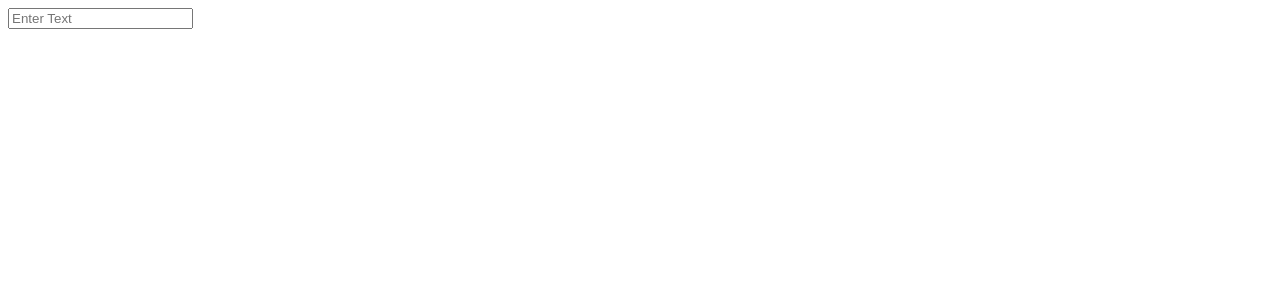
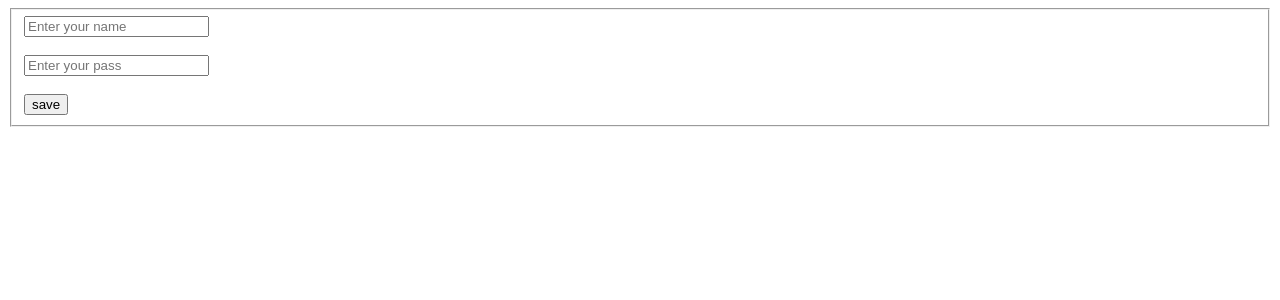
Before and after one commit to devtushar001/React, a React (Vite) app in the folder my-react-app/: page / in a window 1280 px wide. Shown: the top 300 px of the page. Built offline with nearby package versions, Linux system fonts and the light colour scheme.

Commit message:
dangerous usestate

```diff
--- a/my-react-app/src/FormState.jsx
+++ b/my-react-app/src/FormState.jsx
@@ -0,0 +1,33 @@
+import React from "react";
+import { useState  } from "react";
+
+const FormState = () => {
+  let [input,SetInput]=useState({
+    name:"",
+    pass:""
+
+  })
+  function done(e){
+       let {name,value}=    e.target
+    SetInput({...input,[name]:value})
+    console.log(input,"kya mil rha");
+
+  }
+  return (
+    <div>
+  <fieldset>
+      <form>
+        <input  type='text' name='name'  value= {input.name} onChange={done}  placeholder='Enter your name'/>
+        <br></br>
+        <br></br>
+        <input  type='password'  name='pass' value={input.pass} onChange={done} placeholder='Enter your pass'/>
+        <br></br>
+        <br></br>
+       <button> save</button>
+      </form>
+      </fieldset>
+    </div>
+  )
+}
+
+export default FormState;
--- a/my-react-app/src/main.jsx
+++ b/my-react-app/src/main.jsx
@@ -1,11 +1,13 @@
 import { StrictMode } from 'react'
 import { createRoot } from 'react-dom/client'
-import FormInput from './FormInput'
+import FormState from './FormState'
+// import FormInput from './FormInput'
 // import App from './App'
 
 createRoot(document.getElementById('root')).render(
   <StrictMode>
     {/* <App /> */}
-    <FormInput />
+    {/* <FormInput /> */}
+    <FormState />
   </StrictMode>,
 )
```
